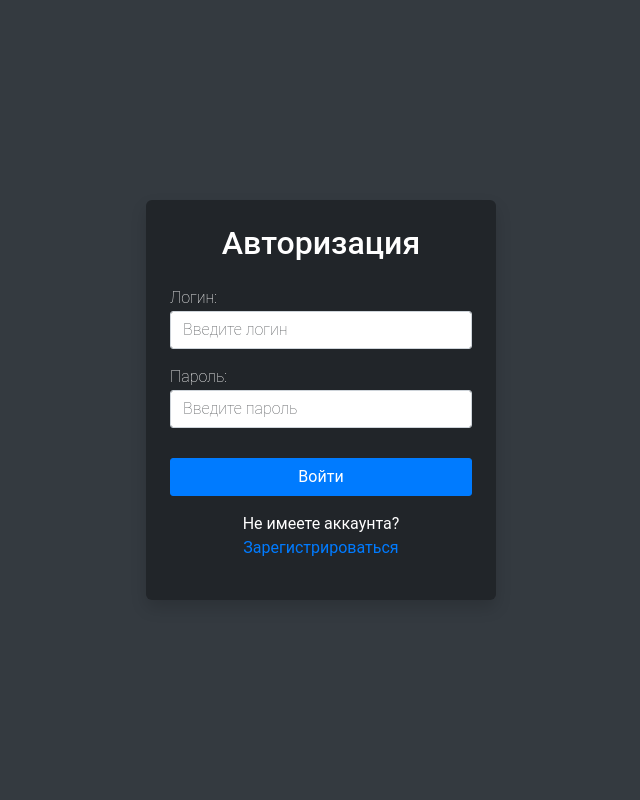
After one commit to NickolayBabulich/booking_of_services, a Flask app: page /login in a window 1280 px wide. The commit adds this page. Shown: the whole page, without its empty margins (319-959 px from the left). Run offline with Flask 3, Linux system fonts and the light colour scheme; some libraries are stand-ins or nearby versions.

Commit message:
создал форму логина и регистрации, внес изменения в базовый шаблон task#6

```diff
--- /dev/null
+++ b/app/auth/static/css/auth_style.css
@@ -0,0 +1,60 @@
+.login-form,
+.register-form {
+    width: 350px;
+    background-color: #212529;
+    box-shadow: 0 2px 5px rgba(0, 0, 0, 0.1);
+    border-radius: 5px;
+}
+
+.form-group label {
+    font-weight: 100;
+    margin-bottom: 1px;
+
+}
+.form-group input {
+    font-weight: 100;
+    margin-bottom: 10px;
+
+}
+
+.form-control {
+    border-radius: 3px;
+    border-color: #ced4da;
+    box-shadow: none;
+    transition: border-color 0.3s ease;
+}
+
+
+.form-control:focus {
+    border: 2px solid #007bff;
+    box-shadow: none;
+}
+
+.btn-primary {
+    background-color: #007bff;
+    border-color: #007bff;
+    box-shadow: none;
+    border-radius: 3px;
+    transition: background-color 0.3s ease, border-color 0.3s ease;
+    margin-top: 20px;
+}
+
+.btn-primary:hover {
+    background-color: #0069d9;
+    border-color: #0062cc;
+}
+
+.btn-primary:focus,
+.btn-primary:active {
+    box-shadow: none;
+}
+
+a {
+    color: #007bff;
+    text-decoration: none;
+    transition: color 0.3s ease;
+}
+
+a:hover {
+    color: #0069d9;
+}
--- /dev/null
+++ b/app/auth/static/js/input_mask.js
@@ -0,0 +1,5 @@
+$(document).ready(function () {
+    $("#phone").inputmask({
+        "mask": "+7 (999) 999-99-99"
+    });
+});
--- /dev/null
+++ b/app/auth/templates/auth/base.html
@@ -0,0 +1,33 @@
+<!DOCTYPE html>
+<html lang="en">
+<head>
+    <meta charset="utf-8">
+    <meta name="viewport" content="width=device-width, initial-scale=1">
+    <title>{{ title }}</title>
+    <link href="{{ url_for('static', filename='css/bootstrap.min.css') }}" rel="stylesheet"/>
+    <link href="{{ url_for('static', filename='css/style.css') }}" rel="stylesheet"/>
+
+    <link rel="stylesheet" type="text/css" href="{{ url_for('auth.static', filename='css/auth_style.css') }}">
+
+
+    <link rel="stylesheet" href="https://cdnjs.cloudflare.com/ajax/libs/font-awesome/5.15.3/css/all.min.css"/>
+    <script src="https://code.jquery.com/jquery-3.6.0.min.js"></script>
+    <script src="https://cdnjs.cloudflare.com/ajax/libs/jquery.inputmask/5.0.6/jquery.inputmask.min.js"></script>
+    <script src="{{ url_for('auth.static', filename='js/input_mask.js') }}"></script>
+
+
+</head>
+<body>
+<div class="d-flex justify-content-center align-items-center vh-100">
+    {% block content %}
+
+    {% endblock %}
+</div>
+<script src="https://cdn.jsdelivr.net/npm/@popperjs/core@2.11.8/dist/umd/popper.min.js"
+        integrity="sha384-I7E8VVD/ismYTF4hNIPjVp/Zjvgyol6VFvRkX/vR+Vc4jQkC+hVqc2pM8ODewa9r"
+        crossorigin="anonymous"></script>
+<script src="https://cdn.jsdelivr.net/npm/bootstrap@5.3.3/dist/js/bootstrap.min.js"
+        integrity="sha384-0pUGZvbkm6XF6gxjEnlmuGrJXVbNuzT9qBBavbLwCsOGabYfZo0T0to5eqruptLy"
+        crossorigin="anonymous"></script>
+</body>
+</html>
--- /dev/null
+++ b/app/auth/templates/auth/login.html
@@ -0,0 +1,22 @@
+{% extends 'auth/base.html' %}
+
+{% block content %}
+<div class="login-form p-4 rounded shadow">
+    <h2 class="text-center mb-4">{{ title }}</h2>
+    <form method="post">
+        <div class="form-group">
+            <label for="username">Логин:</label>
+            <input type="text" class="form-control" id="username" name="username" placeholder="Введите логин">
+        </div>
+        <div class="form-group mt-3">
+            <label for="password">Пароль:</label>
+            <input type="password" class="form-control" id="password" name="password" placeholder="Введите пароль">
+        </div>
+        <button type="submit" class="btn btn-primary w-100">Войти</button>
+        <p class="text-center mt-3">
+            Не имеете аккаунта? <a href="{{ url_for('auth.registration_page') }}">Зарегистрироваться</a>
+        </p>
+    </form>
+</div>
+
+{% endblock %}
--- /dev/null
+++ b/app/auth/views/views.py
@@ -0,0 +1,31 @@
+from flask import Blueprint, render_template, request
+
+auth_bp = Blueprint('auth', __name__, template_folder='../templates', static_folder='../static',
+                    static_url_path='/auth/static')
+
+
+@auth_bp.route('/login', methods=['GET', 'POST'])
+def login_page():
+    title = 'Авторизация'
+    if request.method == 'POST':
+        username = request.form['username']
+        password = request.form['password']
+        if username == 'admin' and password == '1':
+            print('login success')
+        else:
+            print('login denied')
+    return render_template('auth/login.html', title=title)
+
+
+@auth_bp.route('/registration', methods=['GET', 'POST'])
+def registration_page():
+    title = 'Регистрация'
+    if request.method == 'POST':
+        name = request.form['name']
+        email = request.form['email']
+        phone = request.form['phone']
+        password = request.form['password']
+        password2 = request.form['password2']
+        registration_dict = {'name': name, 'email': email, 'phone': phone, 'password': password, 'password2': password2}
+        print(registration_dict)
+    return render_template('auth/registration.html', title=title)
--- a/app/run.py
+++ b/app/run.py
@@ -1,9 +1,11 @@
 from flask import Flask
 from app.views import home_page
+from app.auth.views.views import auth_bp
 
 app = Flask(__name__)
 
 app.add_url_rule('/', view_func=home_page)
+app.register_blueprint(auth_bp)
 
 if __name__ == '__main__':
     app.run(debug=True)
--- a/app/templates/index.html
+++ b/app/templates/index.html
@@ -31,7 +31,7 @@
                 экономить время и усилия как предпринимателям, так и клиентам, и улучшает общий опыт работы с
                 услугами.</p>
             <div class="row col-2">
-            <a href="#" class="btn btn-success mt-3">Личный кабинет</a>
+            <a href="{{ url_for ('auth.login_page') }}" class="btn btn-success mt-3">Личный кабинет</a>
 
              <a href="#" class="btn btn-primary mt-3">Забронировать услугу</a>
 </div>
```
Also changed, not shown: app/auth/templates/auth/registration.html (added, +34 -0 lines), app/auth/__init__.py (added), app/auth/models/__init__.py (added), app/auth/views/__init__.py (added), app/static/css/style.css (line endings or trailing spaces).
